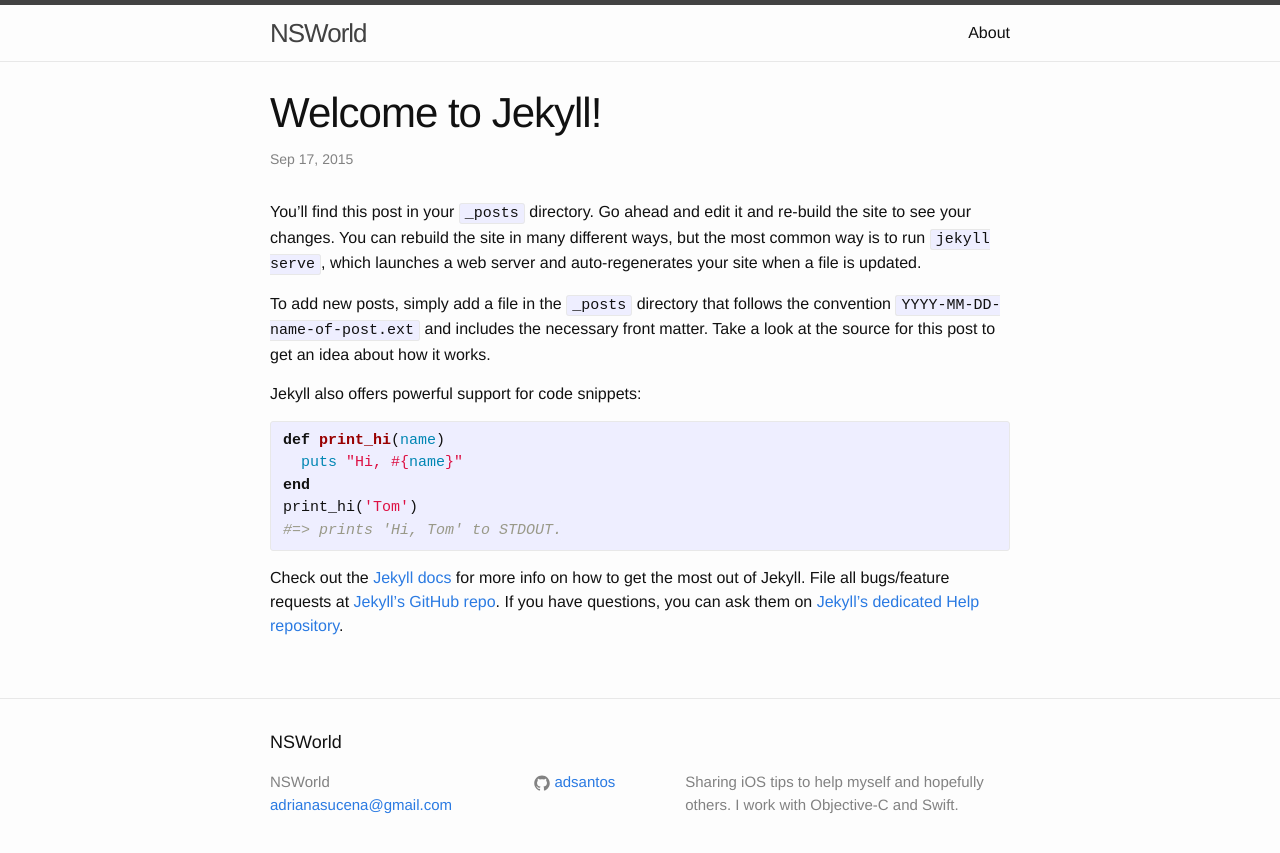
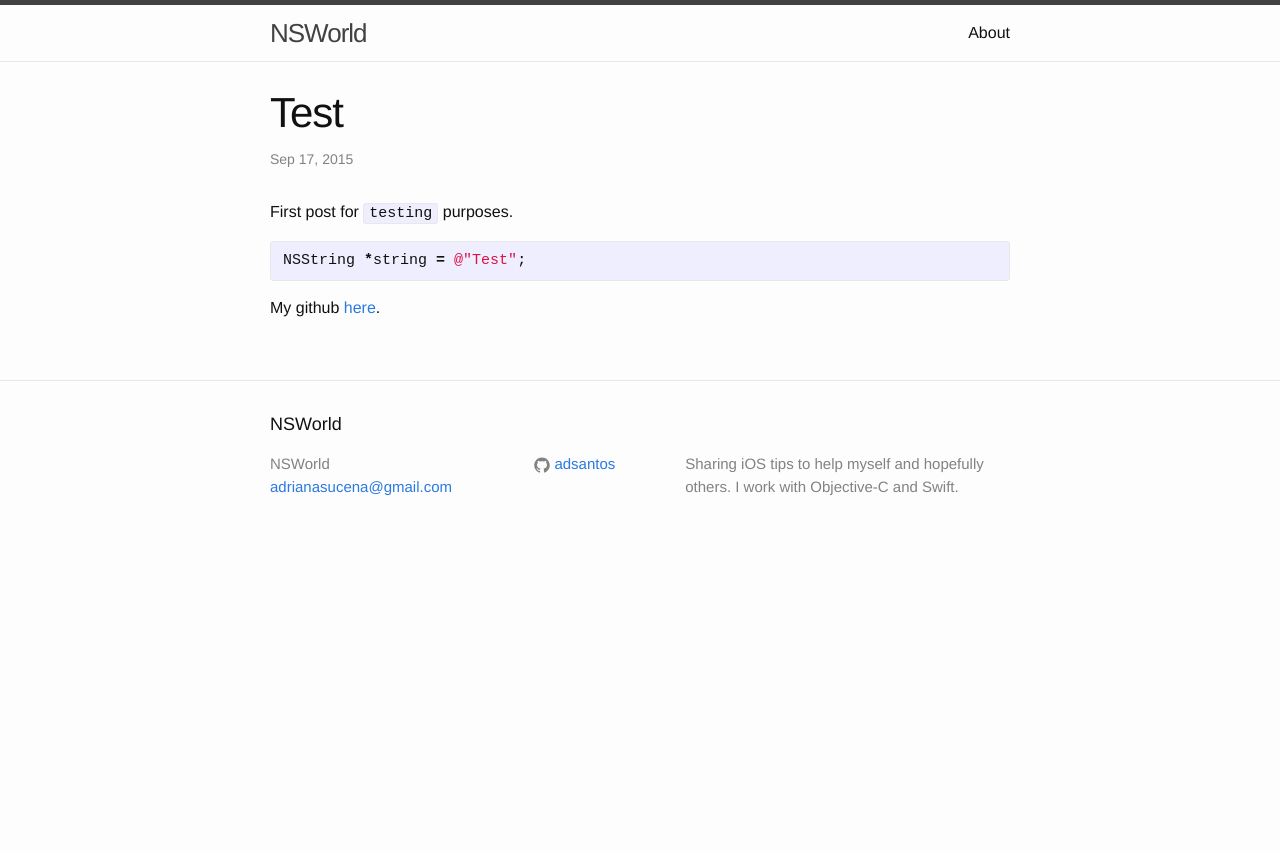
Before and after one commit to adsantos/adsantos.github.io, a Jekyll site: the page built from _posts/2015-09-17-welcome-to-jekyll.markdown, in a window 1280 px wide. Shown: the top 853 px of the page. Built offline with Jekyll 4.4.1, drawn with Linux system fonts in a browser that asks for light colours.

Commit message:
Added a post for testing purposes

```diff
--- a/_posts/2015-09-17-welcome-to-jekyll.markdown
+++ b/_posts/2015-09-17-welcome-to-jekyll.markdown
@@ -1,25 +1,15 @@
 ---
 layout: post
-title:  "Welcome to Jekyll!"
+title:  "Test"
 date:   2015-09-17 21:33:22
 categories: jekyll update
 ---
-You’ll find this post in your `_posts` directory. Go ahead and edit it and re-build the site to see your changes. You can rebuild the site in many different ways, but the most common way is to run `jekyll serve`, which launches a web server and auto-regenerates your site when a file is updated.
+First post for `testing` purposes.
 
-To add new posts, simply add a file in the `_posts` directory that follows the convention `YYYY-MM-DD-name-of-post.ext` and includes the necessary front matter. Take a look at the source for this post to get an idea about how it works.
-
-Jekyll also offers powerful support for code snippets:
-
-{% highlight ruby %}
-def print_hi(name)
-  puts "Hi, #{name}"
-end
-print_hi('Tom')
-#=> prints 'Hi, Tom' to STDOUT.
+{% highlight objective-c %}
+NSString *string = @"Test";
 {% endhighlight %}
 
-Check out the [Jekyll docs][jekyll] for more info on how to get the most out of Jekyll. File all bugs/feature requests at [Jekyll’s GitHub repo][jekyll-gh]. If you have questions, you can ask them on [Jekyll’s dedicated Help repository][jekyll-help].
+My github [here][here].
 
-[jekyll]:      http://jekyllrb.com
-[jekyll-gh]:   https://github.com/jekyll/jekyll
-[jekyll-help]: https://github.com/jekyll/jekyll-help
+[here]:      http://github.com/adsantos
```
